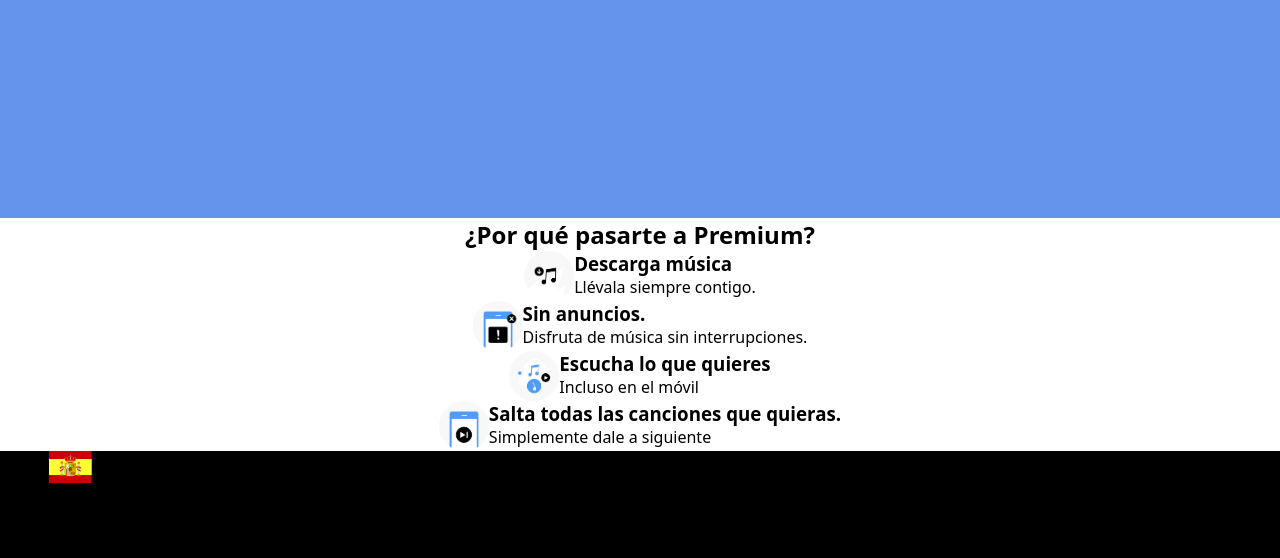
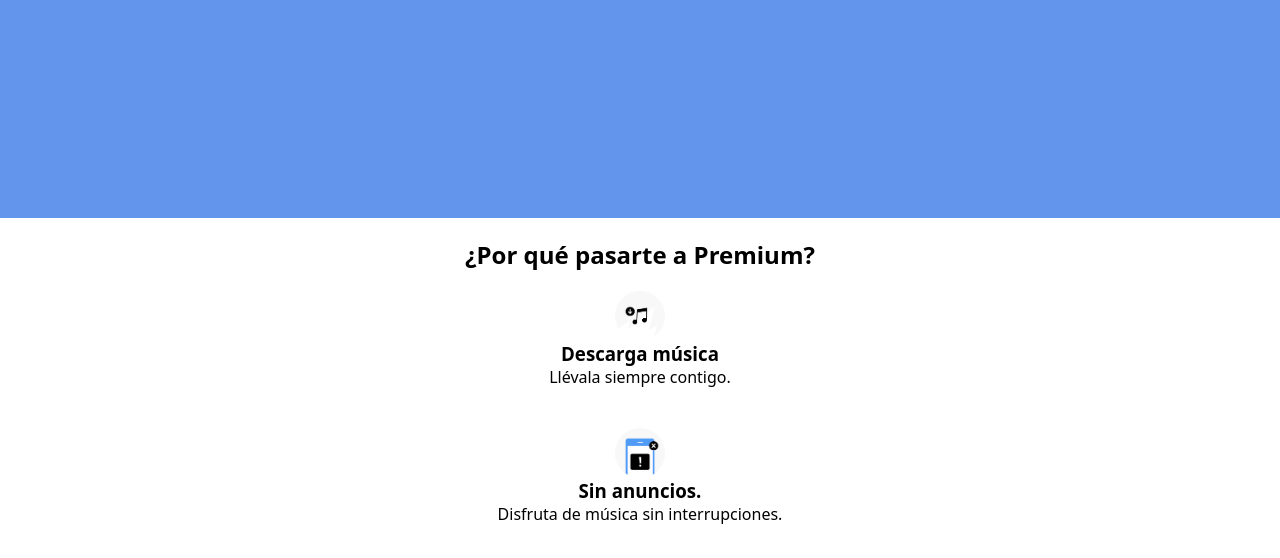
Before and after one commit to Adalab/promo-U-module-1-pair-14-spotify, a plain HTML site: page index.html in a window 1280 px wide. Shown: the part 242-800 px from the top of the page. Drawn offline with Linux system fonts and the light colour scheme.

Commit message:
add more style

```diff
--- a/css/style.css
+++ b/css/style.css
@@ -19,9 +19,8 @@
 .logo {
   height: 30px;
   margin: 15px;
-  /*display: flex;
-  justify-content: start;*/
 }
+
 .header {
   display: flex;
   justify-content: space-between;
@@ -51,7 +50,8 @@
   display: flex;
   flex-direction: column;
   align-items: center;
-  justify-content: center;
+  text-align: center;
+  padding: 20px;
 }
 
 .footer {
@@ -61,6 +61,9 @@
 .box {
   display: flex;
   justify-content: center;
+  flex-direction: column;
+  align-items: center;
+  margin: 20px;
 }
 
 .h2 {
@@ -73,6 +76,6 @@
   height: 50px;
 }
 
-.text {
-  flex-grow: 2;
-}
+/*.text {
+  text-align: left;
+}*/
```
Also changed, not shown: 1 other file.
